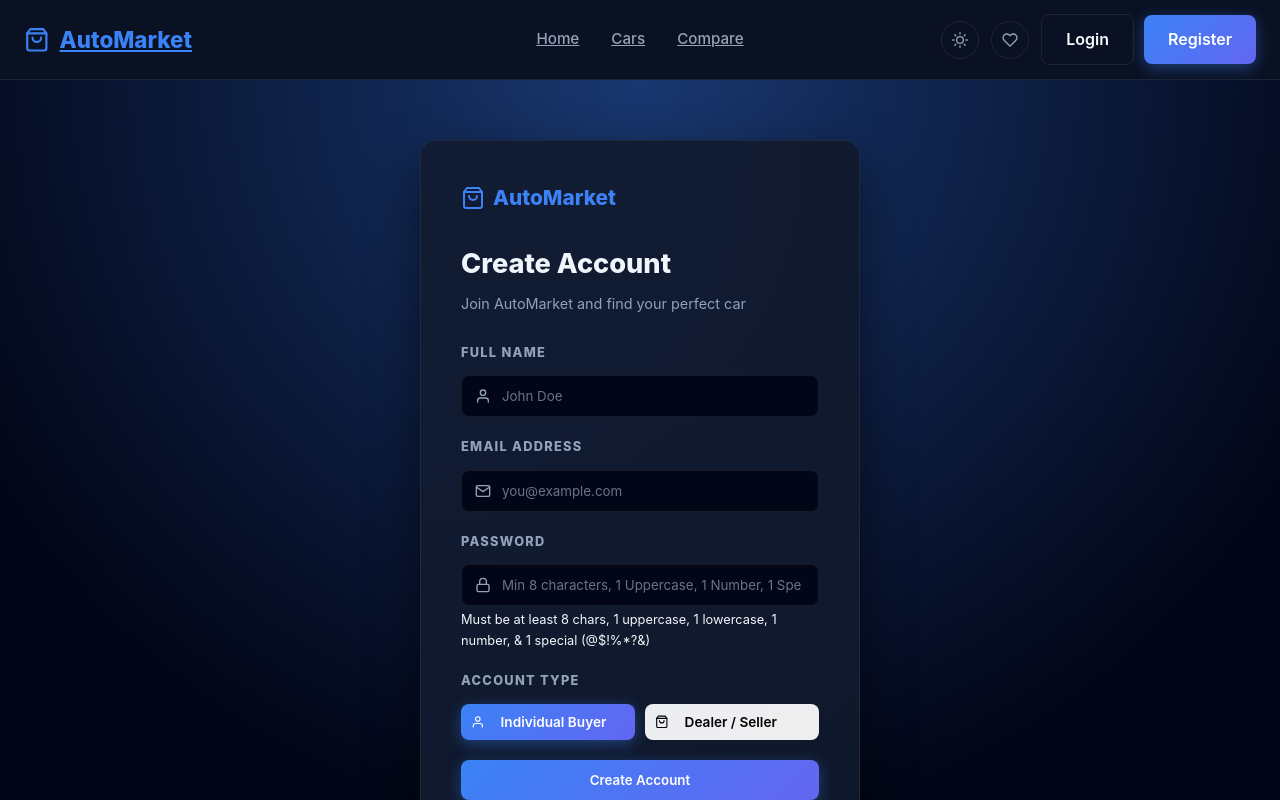
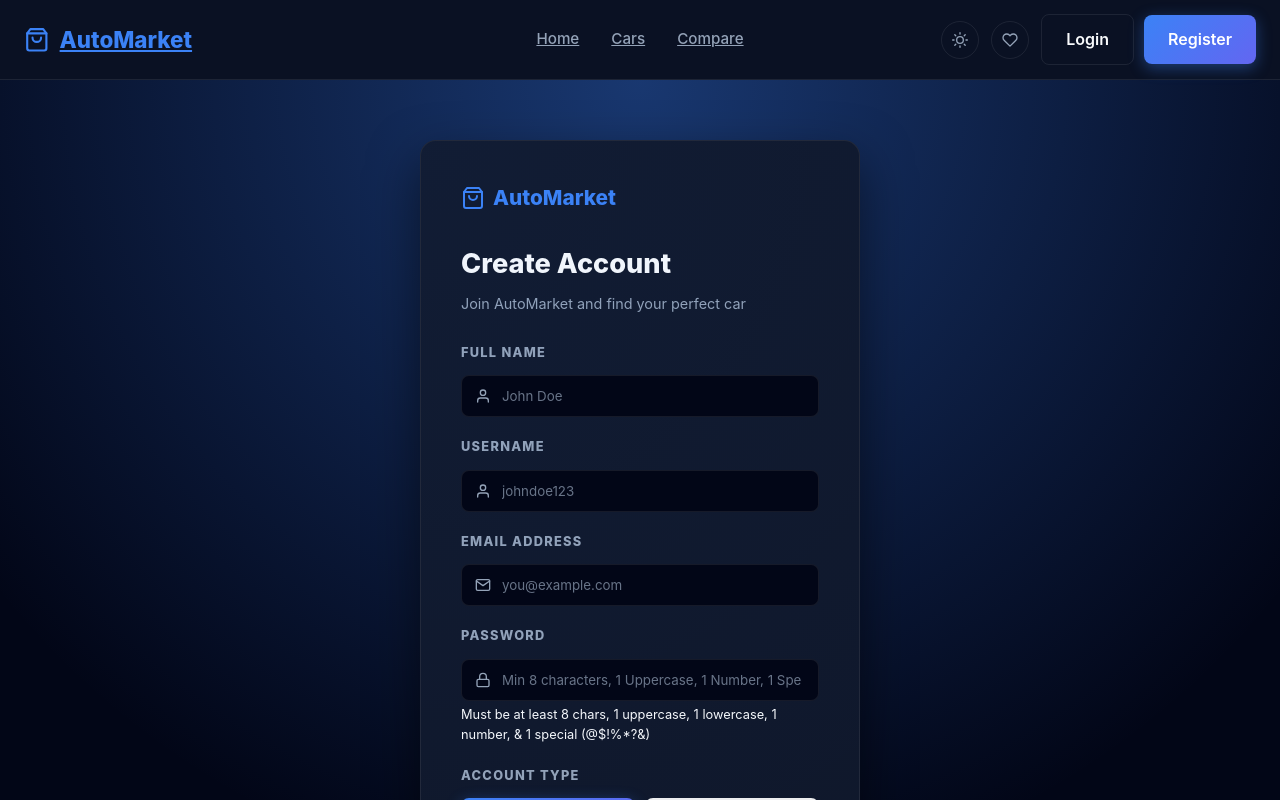
Before and after one commit to DBU10179231/Car-shopping, a React app in the folder frontend/: page /register in a window 1280 px wide. Shown: the top 800 px of the page. Built offline with nearby package versions, Linux system fonts and the light colour scheme; the HTML template or start-up script is replaced by a standard one.

Commit message:
Implement Username-based login and registration flow

```diff
--- a/frontend/src/pages/Login.jsx
+++ b/frontend/src/pages/Login.jsx
@@ -3,11 +3,11 @@ import { Link, useNavigate } from 'react-router-dom';
 import { useAuth } from '../context/AuthContext';
 import api from '../api/axios';
 import { toast } from 'react-toastify';
-import { FiMail, FiLock, FiShoppingBag } from 'react-icons/fi';
+import { FiUser, FiLock, FiShoppingBag } from 'react-icons/fi';
 import './Auth.css';
 
 export default function Login() {
-    const [form, setForm] = useState({ email: '', password: '', rememberMe: false });
+    const [form, setForm] = useState({ username: '', password: '', rememberMe: false });
     const [loading, setLoading] = useState(false);
     const { login } = useAuth();
     const navigate = useNavigate();
@@ -40,23 +40,44 @@ export default function Login() {
                 <p className="auth-sub">Sign in to your account to continue</p>
                 <form onSubmit={handleSubmit}>
                     <div className="form-group">
-                        <label>Email Address</label>
+                        <label>Username or Email</label>
                         <div className="input-icon">
-                            <FiMail />
-                            <input className="form-control" type="email" name="email" autoComplete="username" placeholder="you@example.com"
-                                value={form.email} onChange={e => setForm(f => ({ ...f, email: e.target.value }))} required />
+                            <FiUser />
+                            <input
+                                className="form-control"
+                                type="text"
+                                name="username"
+                                autoComplete="username"
+                                placeholder="Enter username or email"
+                                value={form.username}
+                                onChange={e => setForm(f => ({ ...f, username: e.target.value }))}
+                                required
+                            />
                         </div>
                     </div>
                     <div className="form-group">
                         <label>Password</label>
                         <div style={{ position: 'relative' }}>
                             <FiLock className="input-icon" />
-                            <input required type="password" autoComplete="current-password" minLength={6} className="form-control" style={{ paddingLeft: 42 }} placeholder="••••••••"
-                                value={form.password} onChange={e => setForm(f => ({ ...f, password: e.target.value }))} />
+                            <input
+                                required
+                                type="password"
+                                autoComplete="current-password"
+                                minLength={6}
+                                className="form-control"
+                                style={{ paddingLeft: 42 }}
+                                placeholder="••••••••"
+                                value={form.password}
+                                onChange={e => setForm(f => ({ ...f, password: e.target.value }))}
+                            />
                         </div>
                         <div style={{ display: 'flex', justifyContent: 'space-between', alignItems: 'center', marginTop: 12 }}>
                             <label style={{ fontSize: '0.85rem', display: 'flex', alignItems: 'center', gap: 6, cursor: 'pointer' }}>
-                                <input type="checkbox" checked={form.rememberMe} onChange={e => setForm(f => ({ ...f, rememberMe: e.target.checked }))} />
+                                <input
+                                    type="checkbox"
+                                    checked={form.rememberMe}
+                                    onChange={e => setForm(f => ({ ...f, rememberMe: e.target.checked }))}
+                                />
                                 Remember Me
                             </label>
                             <Link to="/forgot-password" style={{ fontSize: '0.85rem', color: 'var(--primary)' }}>Forgot Password?</Link>
--- a/frontend/src/pages/Register.jsx
+++ b/frontend/src/pages/Register.jsx
@@ -7,7 +7,7 @@ import { FiMail, FiLock, FiUser, FiShoppingBag } from 'react-icons/fi';
 import './Auth.css';
 
 export default function Register() {
-    const [form, setForm] = useState({ name: '', email: '', password: '', role: 'user' });
+    const [form, setForm] = useState({ name: '', username: '', email: '', password: '', role: 'user' });
     const [loading, setLoading] = useState(false);
     const { login } = useAuth();
     const navigate = useNavigate();
@@ -48,10 +48,18 @@ export default function Register() {
                         </div>
                     </div>
                     <div className="form-group">
+                        <label>Username</label>
+                        <div className="input-icon">
+                            <FiUser />
+                            <input className="form-control" type="text" name="username" placeholder="johndoe123"
+                                value={form.username} onChange={e => setForm(f => ({ ...f, username: e.target.value }))} required />
+                        </div>
+                    </div>
+                    <div className="form-group">
                         <label>Email Address</label>
                         <div className="input-icon">
                             <FiMail />
-                            <input className="form-control" type="email" name="email" autoComplete="username" placeholder="you@example.com"
+                            <input className="form-control" type="email" name="email" autoComplete="email" placeholder="you@example.com"
                                 value={form.email} onChange={e => setForm(f => ({ ...f, email: e.target.value }))} required />
                         </div>
                     </div>
@@ -88,7 +96,7 @@ export default function Register() {
                             </button>
                         </div>
                     </div>
-                    <button className="btn btn-primary btn-block" type="submit" disabled={loading}>
+                    <button className="btn btn-primary btn-block" type="submit" disabled={loading} style={{ marginTop: '24px' }}>
                         {loading ? 'Creating Account...' : 'Create Account'}
                     </button>
                 </form>
```
Also changed, not shown: 2 other files (tests, documents, lock files or other folders).
